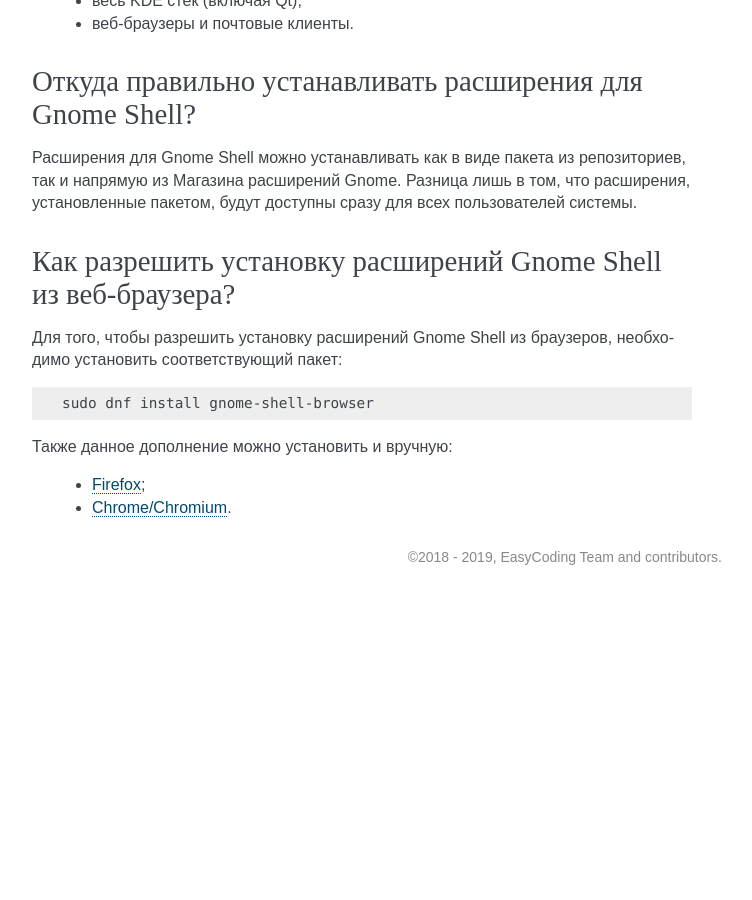
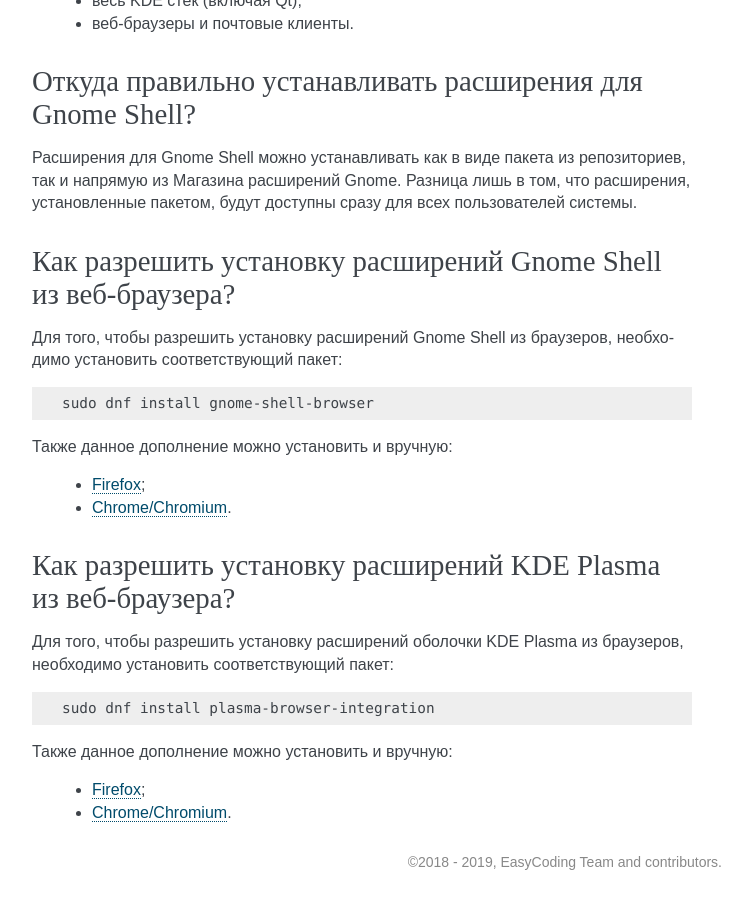
Before and after one commit to RussianFedora/FAQ, a Sphinx documentation site: the page built from source/package-manager.rst, in a window 1280 px wide and 900 px high, scrolled down 13264 px. Shown: the whole window, without its empty margins (388-1140 px from the left). Built offline with Sphinx 7.4.7, drawn with Linux system fonts in a browser that asks for light colours; before the commit the page ends 13859 px from its top, so only the background shows below that; some of the changed text lies outside the part shown.

Commit message:
Added question about KDE Plasma extensions installation using web browsers.

```diff
--- a/source/package-manager.rst
+++ b/source/package-manager.rst
@@ -789,3 +789,20 @@
 
  * `Firefox <https://addons.mozilla.org/ru/firefox/addon/gnome-shell-integration/>`__;
  * `Chrome/Chromium <https://chrome.google.com/webstore/detail/gnome-shell-integration/gphhapmejobijbbhgpjhcjognlahblep?hl=ru>`__.
+
+.. index:: kde, plasma, extension, firefox, chromium
+.. _plasma-browser:
+
+Как разрешить установку расширений KDE Plasma из веб-браузера?
+=================================================================
+
+Для того, чтобы разрешить установку расширений оболочки KDE Plasma из браузеров, необходимо установить соответствующий пакет:
+
+.. code-block:: bash
+
+    sudo dnf install plasma-browser-integration
+
+Также данное дополнение можно установить и вручную:
+
+ * `Firefox <https://addons.mozilla.org/ru/firefox/addon/plasma-integration/>`__;
+ * `Chrome/Chromium <https://chrome.google.com/webstore/detail/plasma-integration/cimiefiiaegbelhefglklhhakcgmhkai?hl=ru>`__.
```
